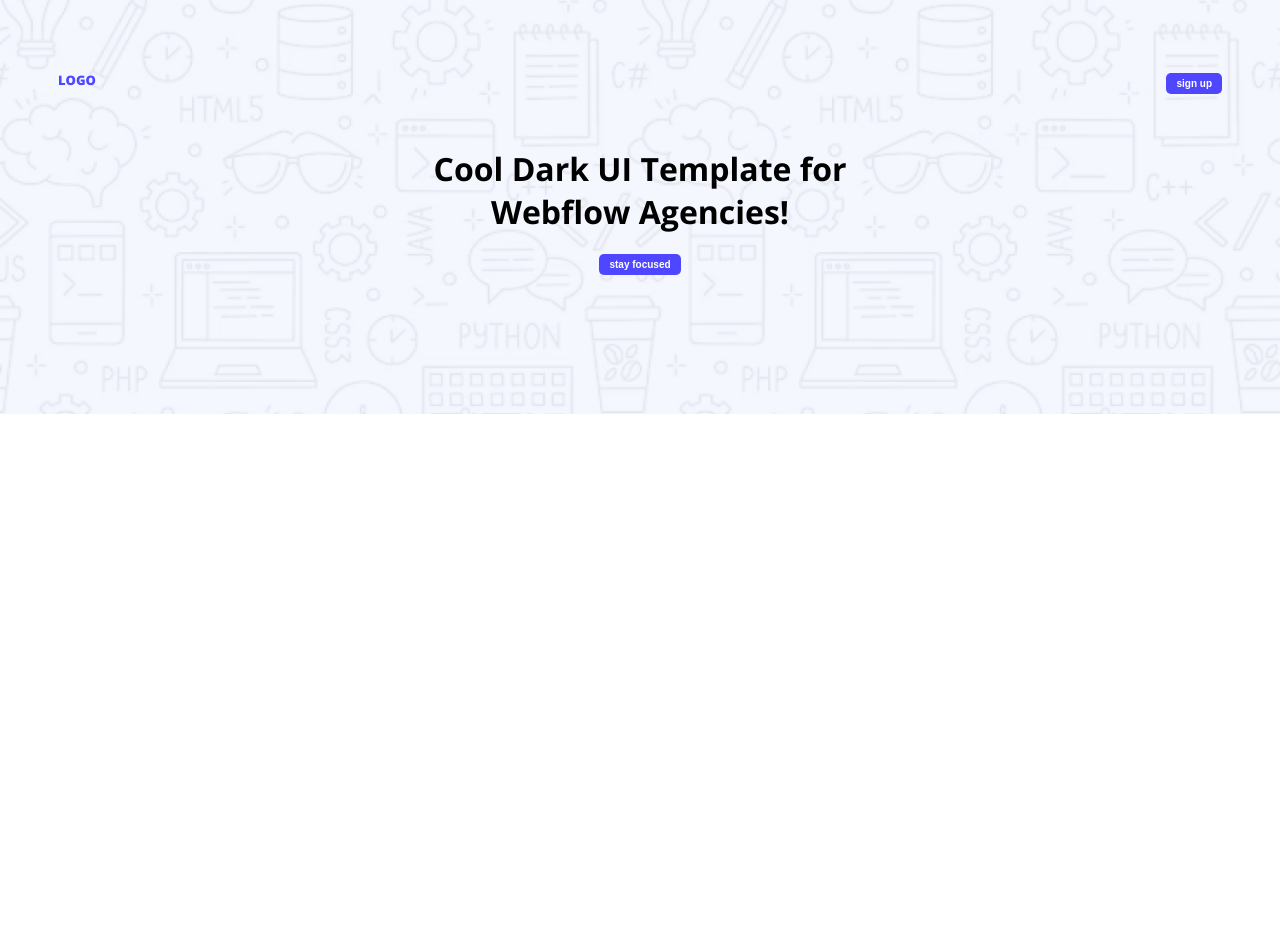
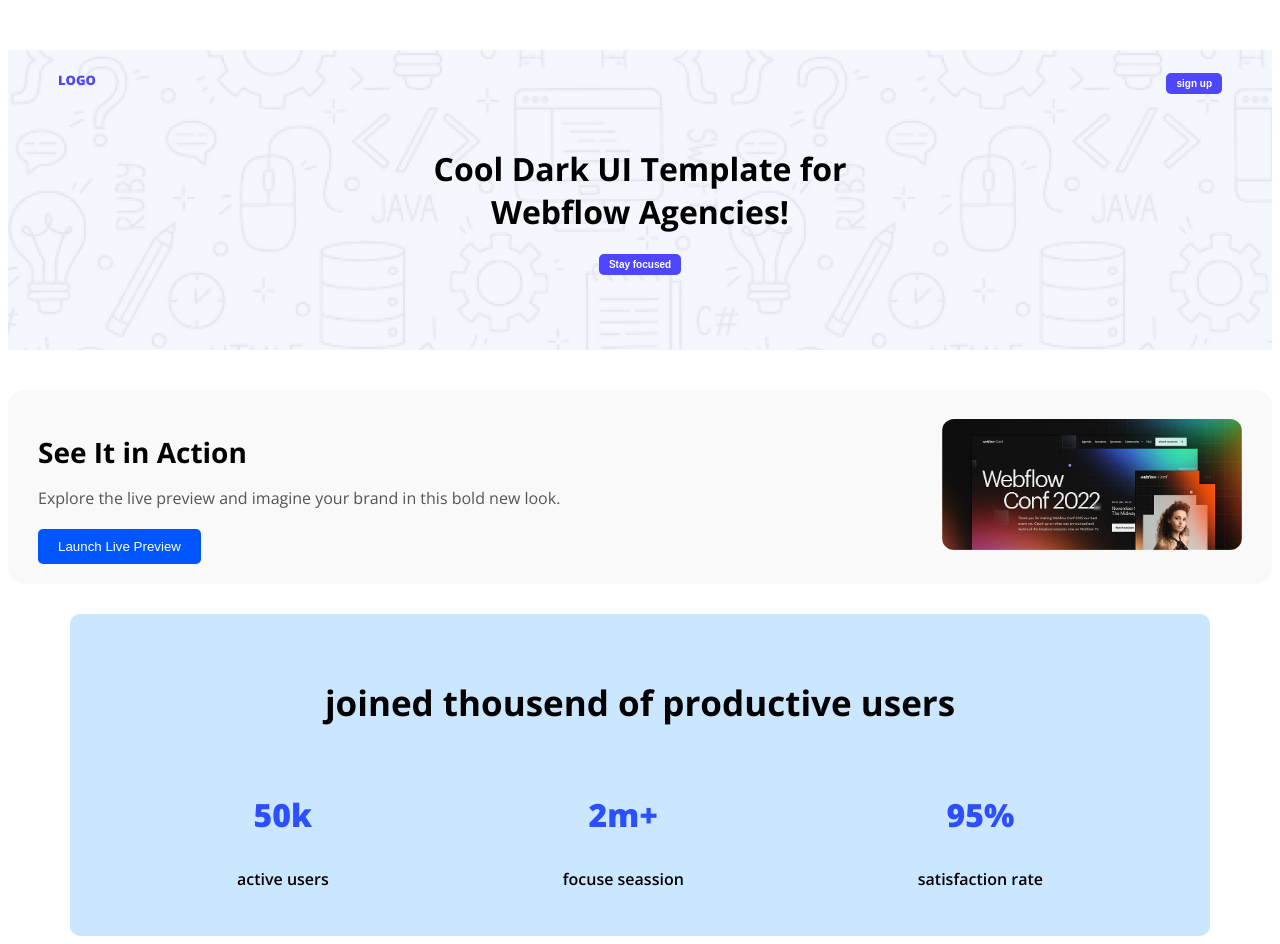
Before and after one commit to Shakib-sm/my-first-assignment, a plain HTML site: page index.html in a window 1280 px wide. Before the commit the page ends 800 px from the top, so only its background shows below. Drawn offline with nearby package versions, Linux system fonts and the light colour scheme.

Commit message:
3rd push

```diff
--- a/index.html
+++ b/index.html
@@ -10,8 +10,9 @@
     <link rel="stylesheet" href="styles/portfolio.css">
 </head>
 <body class="open-sans-normal">
-    <header>
-<nav>
+    <header class="header ">
+<div class="headerDiv">
+    <nav>
     <h3 class="nav-tittle">LOGO</h3>
     <ul>
         <li><a href=""><button class="btn-primary">sign up</button></a></li>
@@ -23,13 +24,48 @@
 Cool Dark UI Template for<br>
  Webflow Agencies!
 </h1>
-<button class="btn-primary">stay focused</button>
+<button class="btn-primary">Stay focused</button>
+</div>
 </div>
 
+<div class="see-it-section">
+    <div class="left">
+       <h2>See It in Action</h2>
+        <p>Explore the live preview and imagine your brand in this bold new look.</p>
+        <button>Launch Live Preview</button>
+    </div>
+    <div class="right">
+        <img src="styles/image/wc-big.png"alt="Webflow conf 2022">
+    </div>
+</div>
+</header>
 
-    </header>
+
+
     <main>
+        <section class="about secondary-bg">
+            <h3 class="section-title">joined thousend of productive users</h3>
+<p class="section-description">
 
+</p>
+<div class="about-items">
+    <div class="about-item">
+        <p class="item-title">50k</p>
+        <p class="item-description">active users</p>
+    </div>
+    <div class="about-item">
+        <p class="item-title">2m+</p>
+        <p class="item-description">focuse seassion</p>
+    </div>
+    <div class="about-item">
+        <p class="item-title">95%</p>
+        <p class="item-description">satisfaction rate</p>
+    </div>
+
+
+</div>
+
+        </section>
     </main>
     <footer>
 
--- a/styles/portfolio.css
+++ b/styles/portfolio.css
@@ -5,7 +5,7 @@
   font-weight: <weight>;
   font-style: normal;
   font-variation-settings:
-    "wdth" 100;
+    "width" 100;
 }
 
 /*nav styles*/
@@ -49,8 +49,85 @@ nav ul li {
     text-align: center;
 }
 body{
-    background-image: url(image/Hero-bg.png);
-    background-size: cover;
+    /* background-image: url(image/Hero-bg.png); */
+    background-size:cover;
     background-position: center;
     background-repeat: no-repeat;
 }
+.see-it-section{
+    display: flex;
+    justify-content: space-between;
+    align-items: center;
+    padding: 20px 30px;
+    background-color: #f9f9f9;
+    border-radius: 16px;
+    margin-top: 40px;
+}
+.see-it-section.left{
+    max-width: 50%;
+}
+.see-it-section h2{
+    font-size: 28px;
+    margin-bottom: 10px;
+}
+.see-it-section p{
+    font-size: 16px;
+    color: #555;
+    margin-bottom: 20px;
+
+}
+.see-it-section button{
+    padding: 10px 20px;
+    background-color: #0057ff;
+    color: white;
+    border: none;
+    border-radius: 5px;
+
+}
+.see-it-section .right img{
+    max-width: 300px;
+    border-radius: 12px;
+}
+.section-title{
+    font-size: 35px;
+    font-weight: bold;
+}
+.section-description{
+    font-size: 18px;
+
+}
+.secondary-bg{
+background-color: #cbe6ff;
+}
+.about{
+    border-radius: 10px;
+    padding: 30px 50px;
+    text-align: center;
+    margin-top: 30px;
+
+}
+main{
+    max-width: 1140px;
+    margin: 0 auto;
+
+}
+.item-description{
+    font-weight: 600;
+}
+.about-items{
+    display: flex;
+    justify-content: space-around;
+}
+.item-title{
+    color: rgb(44, 79, 255);
+    font-size: 2rem;
+    font-weight: 1000;
+}
+.headerDiv{
+    background-image: url(image/Hero-bg.png);
+    background-repeat: no-repeat;
+  /* background-attachment: initial; */
+  background-position: initial;
+  height: 300px;
+
+}
```
